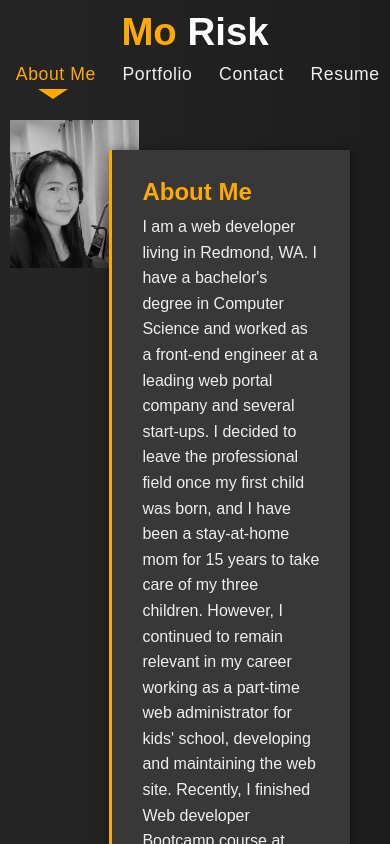
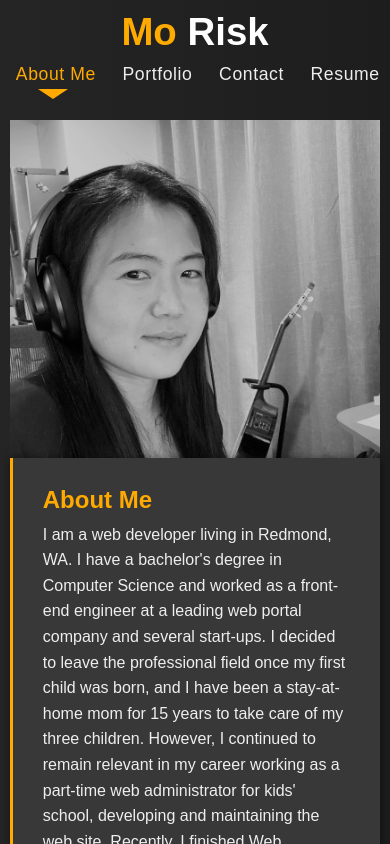
Before and after one commit to morisky78/mo-react-profile, a React (Create React App) app: page / in a window 390 px wide. Shown: the top 844 px of the page. Built offline with nearby package versions, Linux system fonts and the light colour scheme; a web font is replaced by a local one.

Commit message:
about me page responsive css updates

```diff
--- a/src/components/Header/style.css
+++ b/src/components/Header/style.css
@@ -55,7 +55,7 @@
     .header h1{font-size:2.4rem;padding:13px 0 15px 0;}
     .navigation{display:block;padding-top:0px}
     .navigation ul{gap:auto;padding-top:0;justify-content: space-around;}
-    .navigation li a{font-size:1.4em;}
+    .navigation li a{font-size:1.3em;}
 
 }
 
--- a/src/pages/About/style.css
+++ b/src/pages/About/style.css
@@ -1,3 +1,17 @@
 .about {display:flex;text-align: left;align-items: flex-start;}
 .about .profilepic{width:35%;filter: brightness(0.8);}
 .about .contentbox{position:relative;width:68%;top:30px;left:-30px;}
+
+
+/* Tablets - header changes color */
+@media screen and (max-width: 992px) {
+    .about .contentbox{top:0;left:0;width:65%;}
+}
+
+
+/* Small smartphones  */
+@media screen and (max-width: 576px) {
+    .about {flex-direction: column;}
+    .about .profilepic{width:100%;height:40vh;object-fit: cover;object-position: center;}
+    .about .contentbox{width:100%;}
+}
```
